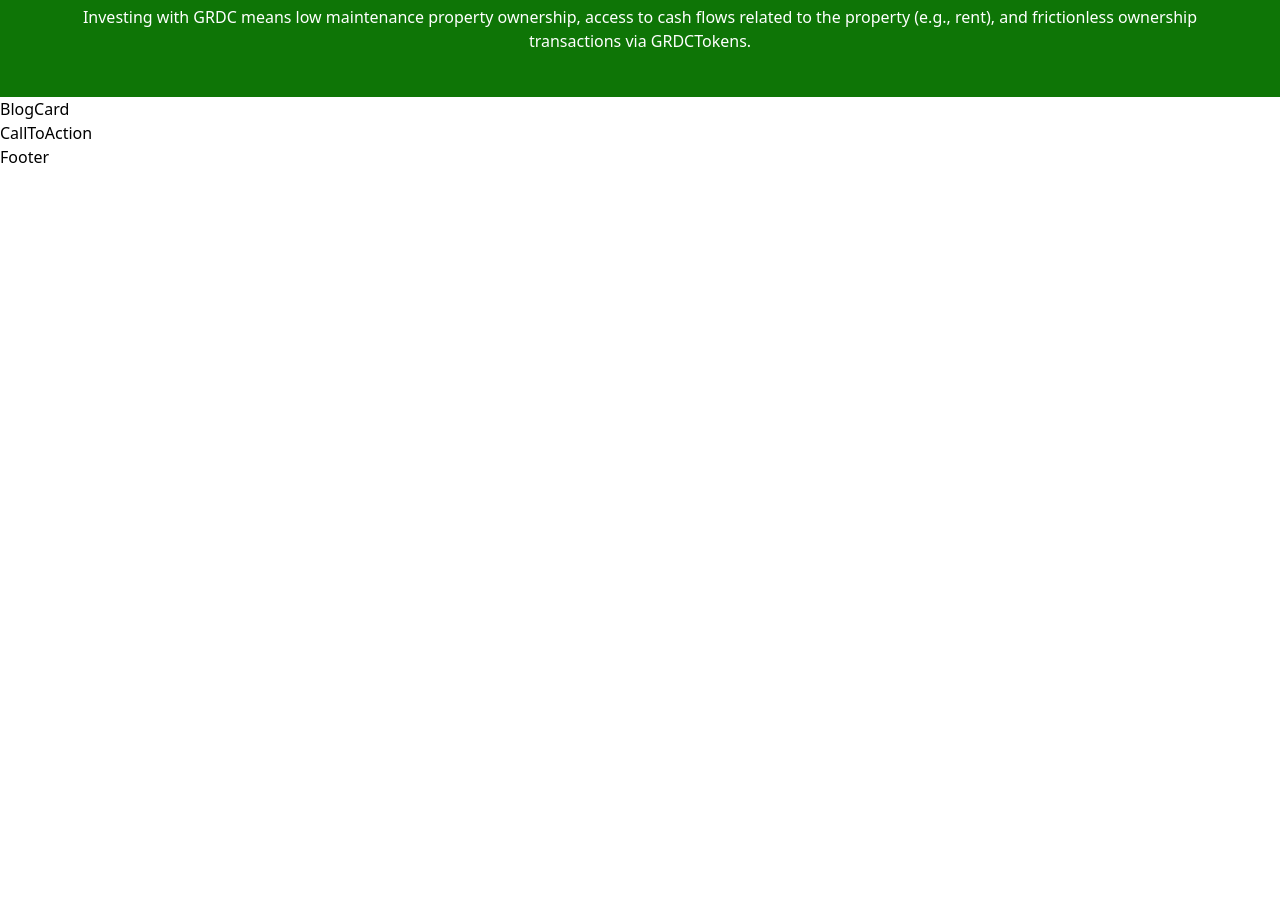
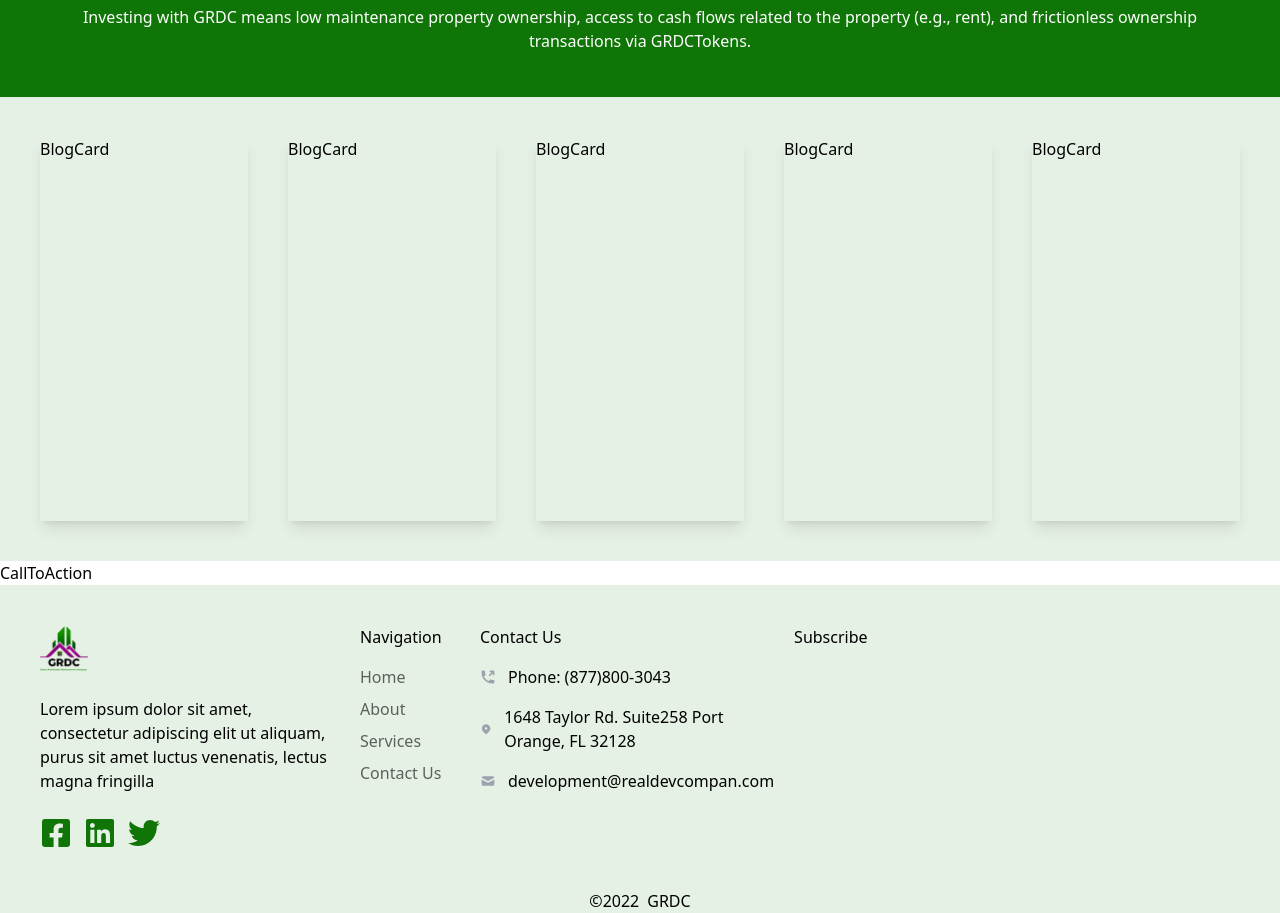
Before and after one commit to Mogakamo/GRDC-landing, a Next.js app: page / in a window 1280 px wide. Shown: the part 1720-2633 px from the top of the page. Before the commit the page ends 1889 px from the top, so only its background shows below. Built offline with nearby package versions, Linux system fonts and the light colour scheme.

Commit message:
Working on the footer

```diff
--- a/components/Blog.jsx
+++ b/components/Blog.jsx
@@ -3,7 +3,11 @@
 
 const Blog = () => {
   return (
-    <div>
+    <div className='bg-[#0E7506] flex space-x-10 bg-opacity-10 p-10'>
+      <BlogCard />
+      <BlogCard />
+      <BlogCard />
+      <BlogCard />
       <BlogCard />
     </div>
   )
--- a/components/Footer.jsx
+++ b/components/Footer.jsx
@@ -1,9 +1,97 @@
-import React from 'react'
+import Image from "next/image";
+import Link from "next/link";
+import React from "react";
+import { HiPhoneOutgoing, HiLocationMarker, HiMail } from "react-icons/hi";
+import { FaFacebookSquare, FaLinkedin, FaTwitter } from "react-icons/fa";
 
 const Footer = () => {
   return (
-    <div>Footer</div>
-  )
-}
+    <div className="bg-[#0E7506] bg-opacity-10">
+      <div
+        className="h-auto p-10  grid grid-cols-1
+            md:grid-cols-[300px_100px_1fr_2fr] md:gap-5"
+      >
+        {/* About */}
+        <div className="flex flex-col space-y-6">
+          <div className="h-12 w-12 relative">
+            <Image src="/logo.png" layout="fill" objectFit="contain" />
+          </div>
+          <p>
+            Lorem ipsum dolor sit amet, consectetur adipiscing elit ut aliquam,
+            purus sit amet luctus venenatis, lectus magna fringilla
+          </p>
+          {/* Socials */}
+          <div>
+            <ul className="flex space-x-3">
+              <li>
+                <a href="/a">
+                  <FaFacebookSquare className="text-[#0E7506] h-8 w-8" />
+                </a>
+              </li>
+              <li>
+                <a href="/d">
+                  <FaLinkedin className="text-[#0E7506] h-8 w-8" />
+                </a>
+              </li>
+              <li>
+                <a href="/s">
+                  <FaTwitter className="text-[#0E7506] h-8 w-8" />
+                </a>
+              </li>
+            </ul>
+          </div>
+        </div>
+        <div>
+          <h1 className="pb-4">Navigation</h1>
+          <ul className="space-y-2 ">
+            <li className="opacity-60 hover:opacity-100 cursor-pointer">
+              <Link href="/">Home</Link>
+            </li>
+            <li className="opacity-60 hover:opacity-100 cursor-pointer">
+              <Link href="/">About</Link>
+            </li>
+            <li className="opacity-60 hover:opacity-100 cursor-pointer">
+              <Link href="/">Services</Link>
+            </li>
+            <li className="opacity-60 hover:opacity-100 cursor-pointer">
+              <Link href="/">Contact Us</Link>
+            </li>
+          </ul>
+        </div>
+        <div className="">
+          <h1 className="pb-4 ">Contact Us</h1>
+          <ul className="space-y-4">
+            <li className="">
+              <a href="" className="space-x-3 flex items-center flex-row">
+                <HiPhoneOutgoing className="text-gray-400" />
+                <p>Phone: (877)800-3043</p>
+              </a>
+            </li>
+            <li>
+              <a className="space-x-3 flex items-center flex-row">
+                <HiLocationMarker className="h-4 w-4 text-gray-400" />
+                <p>1648 Taylor Rd. Suite258 Port Orange, FL 32128</p>
+              </a>
+            </li>
+            <li>
+              <a
+                href="mailto:mail@gmail.com"
+                className="space-x-3 flex items-center flex-row"
+              >
+                <HiMail className="text-gray-400" />
+                <p>development@realdevcompan.com</p>
+              </a>
+            </li>
+          </ul>
+        </div>
+        <div>Subscribe</div>
+      </div>
+      <div className="flex items-center justify-center space-x-2">
+        <p className="">&copy;2022</p>
+        <p>GRDC</p>{" "}
+      </div>
+    </div>
+  );
+};
 
-export default Footer
+export default Footer;
--- a/components/Reusables/BlogCard.jsx
+++ b/components/Reusables/BlogCard.jsx
@@ -2,7 +2,7 @@
 
 const BlogCard = () => {
   return (
-    <div>BlogCard</div>
+    <div className='w-96 h-96 border-transparent shadow-lg'>BlogCard</div>
   )
 }
 
--- a/package.json
+++ b/package.json
@@ -9,6 +9,7 @@
     "next": "latest",
     "react": "18.1.0",
     "react-dom": "18.1.0",
+    "react-icons": "^4.4.0",
     "react-responsive-carousel": "^3.2.23"
   },
   "devDependencies": {
```
Also changed, not shown: 2 other files (tests, documents, lock files or other folders).
